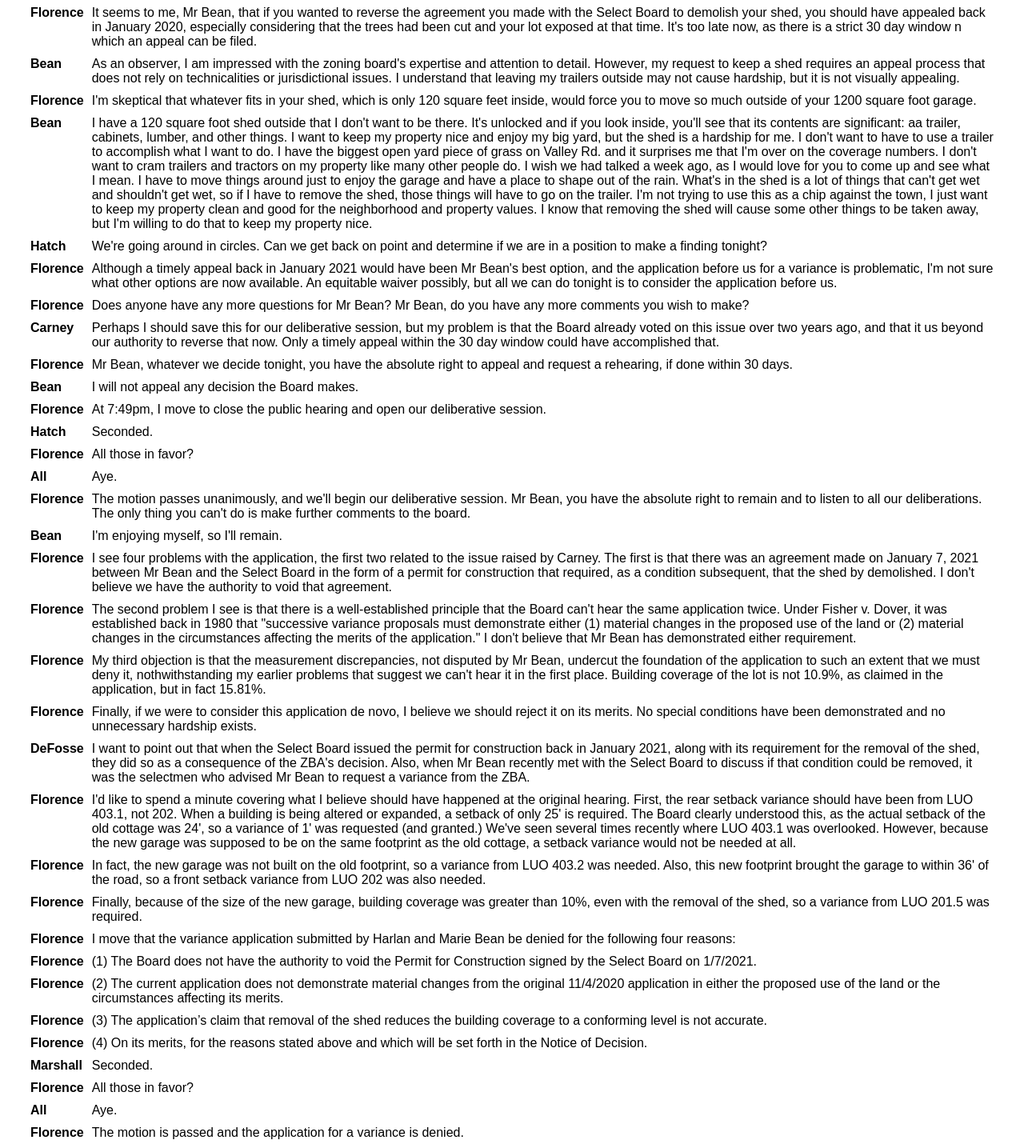
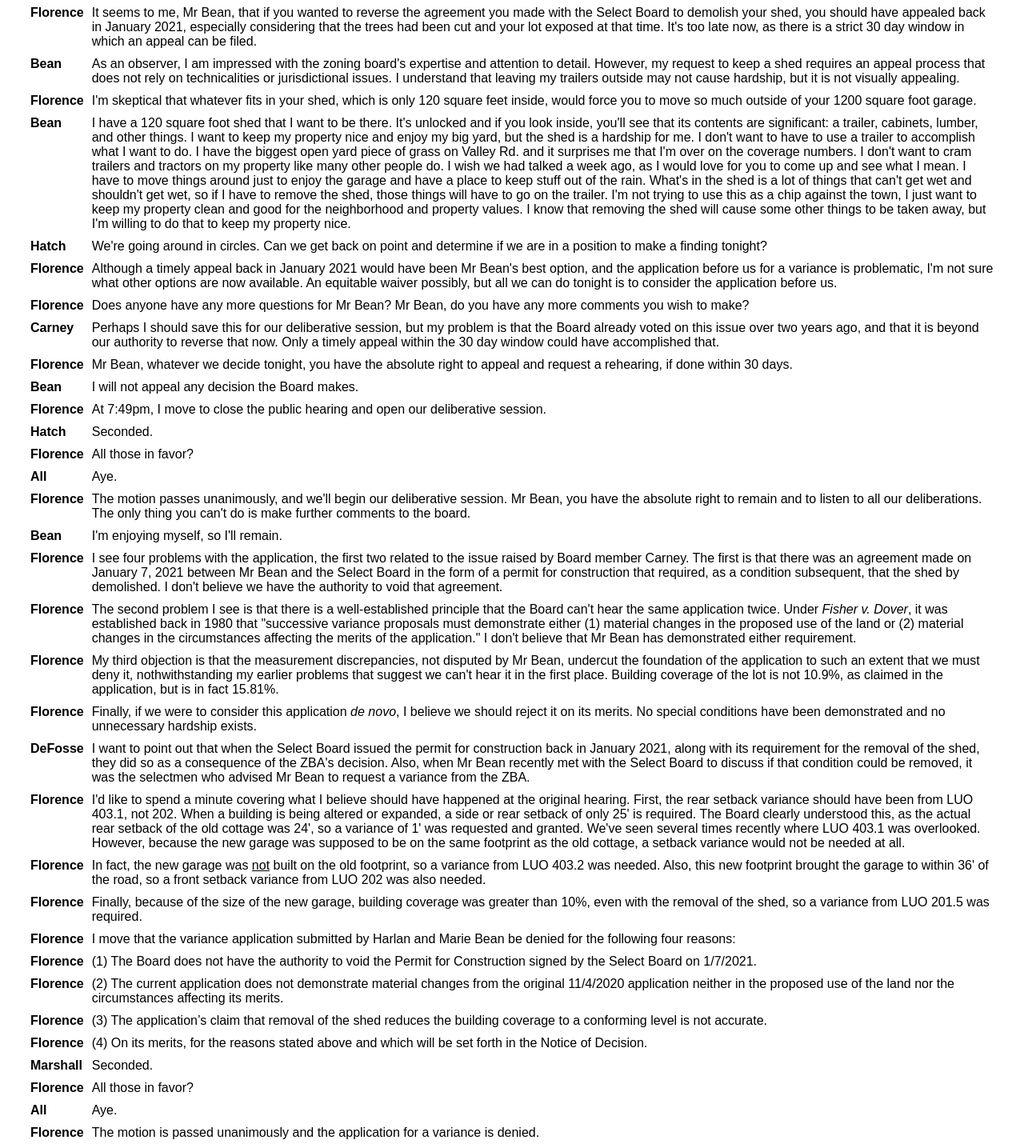
Before and after one commit to mflorence99/ai-minutes, a website: page ZBA/2023-05-31/minutes.revised.html in a window 1280 px wide. Shown: the part 2372-3807 px from the top of the page at 80% size. Drawn offline with Linux system fonts and the light colour scheme.

Commit message:
Andrew's corrections to Bean minutes

```diff
--- a/ZBA/2023-05-31/minutes.html
+++ b/ZBA/2023-05-31/minutes.revised.html
@@ -258,8 +258,8 @@
         <td>
           Next on the agenda is unfinished business. I move that the second
           reading of the amended Rules of Procedure be accepted as written. At
-          our June meeting we will have a final read and then vote to adopt
-          them. After that, we will be able to modify our Rules by a simple
+          our June meeting we will have a final reading and then vote to adopt
+          them. After that, we will be able to modify our rules by a simple
           vote.
         </td>
       </tr>
@@ -285,10 +285,12 @@
           Mr Bean, it's now your turn to present your case for your variance
           application. But before you do, I'd like you to address some
           measurement discrepancies Board member Carney and I discovered during
-          our site visit to your lot. [Florence circulates a document detailing
-          differences between claimed and observed measurements of house,
-          garage, and shed. This document is reproduced in the Notice of
-          Decision].
+          our site visit to your lot.
+          <i
+            >[Florence circulates a document detailing differences between
+            claimed and observed measurements of house, garage, and shed. This
+            document is reproduced in the Notice of Decision].</i
+          >
         </td>
       </tr>
       <tr>
@@ -315,15 +317,15 @@
       <tr>
         <td class="speaker">Bean</td>
         <td>
-          I think that the removal of the shed has made my backyard and my
-          neighbor's backyard completely open to each other, which has affected
-          our privacy. My request for the shed to stay is primarily for that
-          reason. I have kept my lot clean and neat, and I don't have equipment
-          outside like trailers and such. The shed is significant because it
-          would allow me to store my inherited toys like a jet ski, snowmobile,
-          snow blower, and lawn mower. I am willing to remove the deck off the
-          back of the shed and the overhang because they don't serve any
-          purpose.
+          I think that the removal of the shed will make my backyard and my
+          neighbor's backyard completely open to each other, and that will
+          affect our privacy. My request for the shed to stay is primarily for
+          that reason. I have kept my lot clean and neat, and I don't have
+          equipment outside like trailers and such. The shed is significant
+          because it would allow me to store my inherited toys like a jet ski,
+          snowmobile, snow blower, and lawn mower. I am willing to remove the
+          deck off the back of the shed and the overhang because they don't
+          serve any purpose.
         </td>
       </tr>
       <tr>
@@ -403,15 +405,17 @@
         <td class="speaker">Florence</td>
         <td>
           I visited your lot last Wednesday and took a couple of photographs
-          that I'd like you and the Bard to review.
+          that I'd like you and the Board to review.
         </td>
       </tr>
       <tr>
         <td class="speaker">Bean</td>
         <td>
-          Did you not receive the photographs I emailed on May 9? [The Board
-          reviews and compares photographs of Florence's phone and Bean's
-          printouts.]
+          Did you not receive the photographs I emailed on May 9?
+          <i
+            >[The Board reviews and compares photographs of Florence's phone and
+            Bean's printouts.]</i
+          >
         </td>
       </tr>
       <tr>
@@ -422,7 +426,7 @@
           However, without growth, it's the same angle, and you can see it from
           the deck. I am concerned about the privacy with my neighbors, and I
           don't want any trailers in my garden. The shed is big enough to store
-          a lot of things, and it has become a great place for family
+          a lot of things, and my house has become a great place for family
           get-togethers.
         </td>
       </tr>
@@ -451,9 +455,9 @@
         <td>
           It seems to me, Mr Bean, that if you wanted to reverse the agreement
           you made with the Select Board to demolish your shed, you should have
-          appealed back in January 2020, especially considering that the trees
+          appealed back in January 2021, especially considering that the trees
           had been cut and your lot exposed at that time. It's too late now, as
-          there is a strict 30 day window n which an appeal can be filed.
+          there is a strict 30 day window in which an appeal can be filed.
         </td>
       </tr>
       <tr>
@@ -477,24 +481,23 @@
       <tr>
         <td class="speaker">Bean</td>
         <td>
-          I have a 120 square foot shed outside that I don't want to be there.
-          It's unlocked and if you look inside, you'll see that its contents are
-          significant: aa trailer, cabinets, lumber, and other things. I want to
-          keep my property nice and enjoy my big yard, but the shed is a
-          hardship for me. I don't want to have to use a trailer to accomplish
-          what I want to do. I have the biggest open yard piece of grass on
-          Valley Rd. and it surprises me that I'm over on the coverage numbers.
-          I don't want to cram trailers and tractors on my property like many
-          other people do. I wish we had talked a week ago, as I would love for
-          you to come up and see what I mean. I have to move things around just
-          to enjoy the garage and have a place to shape out of the rain. What's
-          in the shed is a lot of things that can't get wet and shouldn't get
-          wet, so if I have to remove the shed, those things will have to go on
-          the trailer. I'm not trying to use this as a chip against the town, I
-          just want to keep my property clean and good for the neighborhood and
-          property values. I know that removing the shed will cause some other
-          things to be taken away, but I'm willing to do that to keep my
-          property nice.
+          I have a 120 square foot shed that I want to be there. It's unlocked
+          and if you look inside, you'll see that its contents are significant:
+          a trailer, cabinets, lumber, and other things. I want to keep my
+          property nice and enjoy my big yard, but the shed is a hardship for
+          me. I don't want to have to use a trailer to accomplish what I want to
+          do. I have the biggest open yard piece of grass on Valley Rd. and it
+          surprises me that I'm over on the coverage numbers. I don't want to
+          cram trailers and tractors on my property like many other people do. I
+          wish we had talked a week ago, as I would love for you to come up and
+          see what I mean. I have to move things around just to enjoy the garage
+          and have a place to keep stuff out of the rain. What's in the shed is
+          a lot of things that can't get wet and shouldn't get wet, so if I have
+          to remove the shed, those things will have to go on the trailer. I'm
+          not trying to use this as a chip against the town, I just want to keep
+          my property clean and good for the neighborhood and property values. I
+          know that removing the shed will cause some other things to be taken
+          away, but I'm willing to do that to keep my property nice.
         </td>
       </tr>
       <tr>
@@ -526,7 +529,7 @@
         <td>
           Perhaps I should save this for our deliberative session, but my
           problem is that the Board already voted on this issue over two years
-          ago, and that it us beyond our authority to reverse that now. Only a
+          ago, and that it is beyond our authority to reverse that now. Only a
           timely appeal within the 30 day window could have accomplished that.
         </td>
       </tr>
@@ -577,23 +580,23 @@
         <td class="speaker">Florence</td>
         <td>
           I see four problems with the application, the first two related to the
-          issue raised by Carney. The first is that there was an agreement made
-          on January 7, 2021 between Mr Bean and the Select Board in the form of
-          a permit for construction that required, as a condition subsequent,
-          that the shed by demolished. I don't believe we have the authority to
-          void that agreement.
+          issue raised by Board member Carney. The first is that there was an
+          agreement made on January 7, 2021 between Mr Bean and the Select Board
+          in the form of a permit for construction that required, as a condition
+          subsequent, that the shed by demolished. I don't believe we have the
+          authority to void that agreement.
         </td>
       </tr>
       <tr>
         <td class="speaker">Florence</td>
         <td>
           The second problem I see is that there is a well-established principle
-          that the Board can't hear the same application twice. Under Fisher v.
-          Dover, it was established back in 1980 that "successive variance
-          proposals must demonstrate either (1) material changes in the proposed
-          use of the land or (2) material changes in the circumstances affecting
-          the merits of the application." I don't believe that Mr Bean has
-          demonstrated either requirement.
+          that the Board can't hear the same application twice. Under
+          <i>Fisher v. Dover</i>, it was established back in 1980 that
+          "successive variance proposals must demonstrate either (1) material
+          changes in the proposed use of the land or (2) material changes in the
+          circumstances affecting the merits of the application." I don't
+          believe that Mr Bean has demonstrated either requirement.
         </td>
       </tr>
       <tr>
@@ -603,15 +606,16 @@
           by Mr Bean, undercut the foundation of the application to such an
           extent that we must deny it, nothwithstanding my earlier problems that
           suggest we can't hear it in the first place. Building coverage of the
-          lot is not 10.9%, as claimed in the application, but in fact 15.81%.
+          lot is not 10.9%, as claimed in the application, but is in fact
+          15.81%.
         </td>
       </tr>
       <tr>
         <td class="speaker">Florence</td>
         <td>
-          Finally, if we were to consider this application de novo, I believe we
-          should reject it on its merits. No special conditions have been
-          demonstrated and no unnecessary hardship exists.
+          Finally, if we were to consider this application <i>de novo</i>, I
+          believe we should reject it on its merits. No special conditions have
+          been demonstrated and no unnecessary hardship exists.
         </td>
       </tr>
       <tr>
@@ -631,19 +635,20 @@
           I'd like to spend a minute covering what I believe should have
           happened at the original hearing. First, the rear setback variance
           should have been from LUO 403.1, not 202. When a building is being
-          altered or expanded, a setback of only 25' is required. The Board
-          clearly understood this, as the actual setback of the old cottage was
-          24', so a variance of 1' was requested (and granted.) We've seen
-          several times recently where LUO 403.1 was overlooked. However,
-          because the new garage was supposed to be on the same footprint as the
-          old cottage, a setback variance would not be needed at all.
+          altered or expanded, a side or rear setback of only 25' is required.
+          The Board clearly understood this, as the actual rear setback of the
+          old cottage was 24', so a variance of 1' was requested and granted.
+          We've seen several times recently where LUO 403.1 was overlooked.
+          However, because the new garage was supposed to be on the same
+          footprint as the old cottage, a setback variance would not be needed
+          at all.
         </td>
       </tr>
       <tr>
         <td class="speaker">Florence</td>
         <td>
-          In fact, the new garage was not built on the old footprint, so a
-          variance from LUO 403.2 was needed. Also, this new footprint brought
+          In fact, the new garage was <u>not</u> built on the old footprint, so
+          a variance from LUO 403.2 was needed. Also, this new footprint brought
           the garage to within 36' of the road, so a front setback variance from
           LUO 202 was also needed.
         </td>
@@ -674,8 +679,8 @@
         <td class="speaker">Florence</td>
         <td>
           (2) The current application does not demonstrate material changes from
-          the original 11/4/2020 application in either the proposed use of the
-          land or the circumstances affecting its merits.
+          the original 11/4/2020 application neither in the proposed use of the
+          land nor the circumstances affecting its merits.
         </td>
       </tr>
       <tr>
@@ -707,13 +712,14 @@
       <tr>
         <td class="speaker">Florence</td>
         <td>
-          The motion is passed and the application for a variance is denied.
+          The motion is passed unanimously and the application for a variance is
+          denied.
         </td>
       </tr>
       <tr>
         <td class="speaker">Florence</td>
         <td>
-          At 8:07pm I move that we adjourn thus evening's hearing It only
+          At 8:07pm I move that we adjourn this evening's hearing It only
           remains to note that our next scheduled meeting will be June 28, 2023.
         </td>
       </tr>
@@ -731,7 +737,7 @@
       </tr>
       <tr>
         <td class="speaker">Florence</td>
-        <td>The motion is passed and the meeting is adjourned.</td>
+        <td>The motion is passed unamimously and the meeting is adjourned.</td>
       </tr>
     </table>
   </body>
```
Also changed, not shown: 1 other file.
